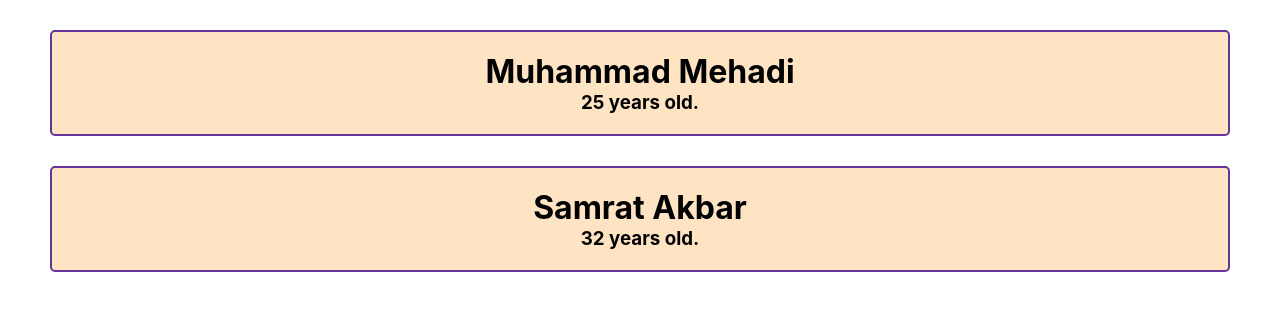
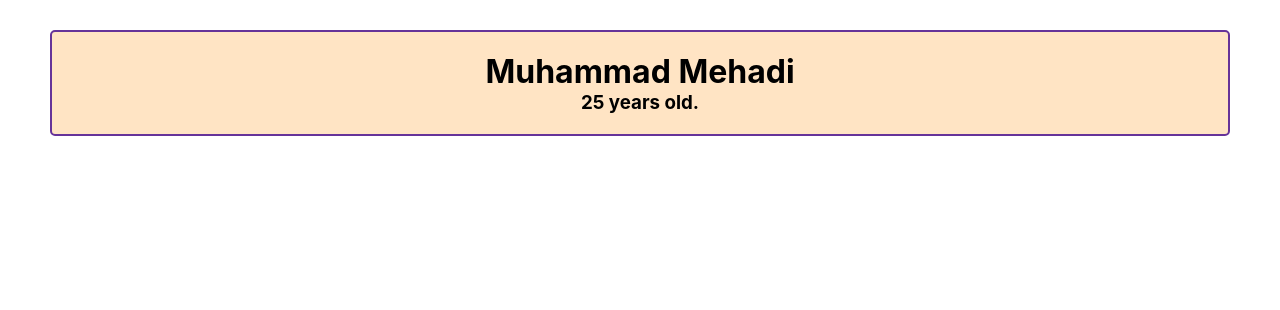
Before and after one commit to Muhammad-Mehadi/react-app, a React (Create React App) app: page / in a window 1280 px wide. Shown: the top 310 px of the page. Built offline with nearby package versions, Linux system fonts and the light colour scheme.

Commit message:
react-condition

```diff
--- a/src/App.css
+++ b/src/App.css
@@ -1,3 +1,7 @@
+* {
+  margin: 0;
+  padding: 0;
+}
 .App {
   text-align: center;
 }
@@ -27,7 +31,14 @@
 .App-link {
   color: #61dafb;
 }
-
+.show-button {
+  padding: 10px 30px;
+  margin-top: 20px;
+  background-color: #282c34;
+  color: white;
+  border: none;
+  border-radius: 3px;
+}
 @keyframes App-logo-spin {
   from {
     transform: rotate(0deg);
--- a/src/App.js
+++ b/src/App.js
@@ -1,10 +1,13 @@
 import "./App.css";
 import Details from "./components/Details";
+
 function App() {
   return (
     <div className="App">
-      <Details name={"Muhammad Mehadi"} age={"25"} />
-      <Details name={"Samrat Akbar"} age={"32"} />
+      <div>
+        <Details name={"Muhammad Mehadi"} age={"25"} />
+        <Details name={"Samrat Akbar"} age={"32"} />
+      </div>
     </div>
   );
 }
--- a/src/components/Details.jsx
+++ b/src/components/Details.jsx
@@ -1,11 +1,14 @@
 import React from 'react';
 import './details.css';
 const Details = (props) => {
+ var name= props.name;
   return (
-    <div className='details-section'>
-      <h1>{props.name}</h1>
-      <h3>{props.age} years old.</h3>
-    </div>
+     <>
+    {name === "Muhammad Mehadi" ? <div className='details-section'>
+    <h1>{props.name}</h1>
+    <h3>{props.age} years old.</h3>
+  </div> : <div></div>}
+  </>
   )
 }
 
```
